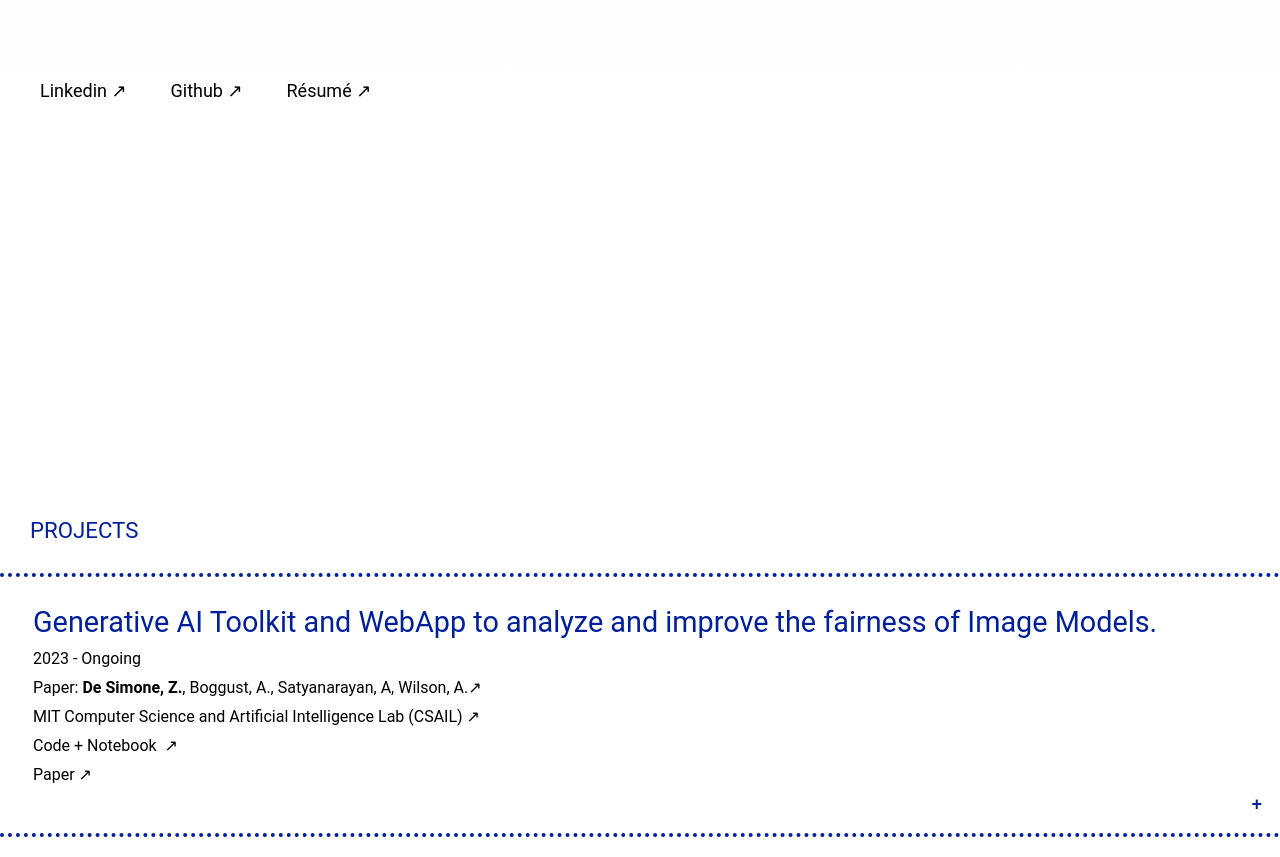
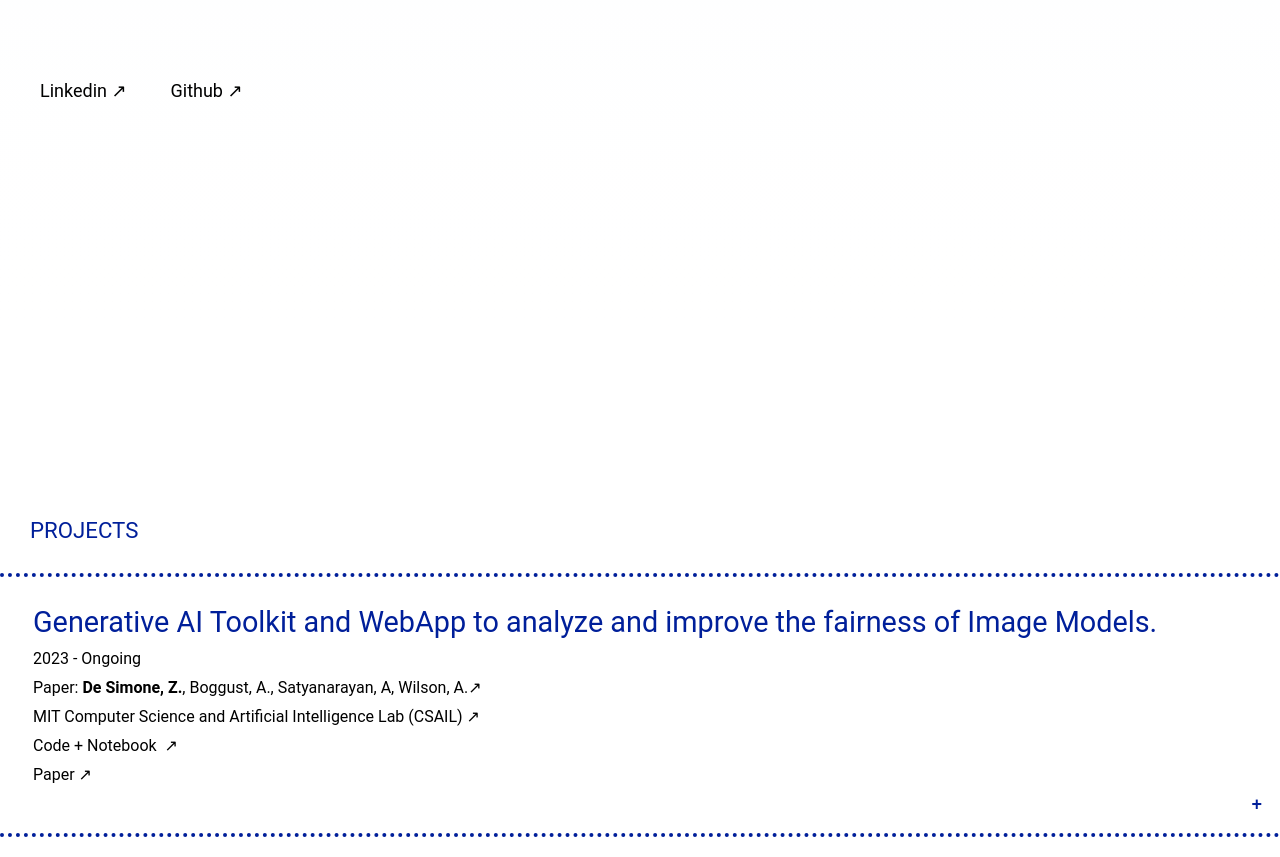
Before and after one commit to zoedesimone/zoedesimone.github.io, a plain HTML site: page index.html in a window 1280 px wide. Shown: the part 1263-2120 px from the top of the page. Drawn offline with Linux system fonts and the light colour scheme; a script that the page names is missing.

Commit message:
updated resume

```diff
--- a/index.html
+++ b/index.html
@@ -52,7 +52,7 @@ Before MIT, I studied Architecture and Computer Science at Cornell University, w
 <div class="intro-container">
 <a class= "four" href="https://www.linkedin.com/in/zoedesimone">Linkedin ↗</a>
  <a class= "four" href="https://github.com/zoedesimone">Github ↗</a>
-<a class= "four" href="https://docs.google.com/document/d/e/2PACX-1vSwn0Zij2ESqllUIPDUn8SczfgBMcrOgwZCtJb1cQuTD0l0ZBpPS2IwAmoaTAdBZw/pub">Résumé ↗</a>
+ <!--.<a class= "four" href="https://docs.google.com/document/d/e/2PACX-1vSwn0Zij2ESqllUIPDUn8SczfgBMcrOgwZCtJb1cQuTD0l0ZBpPS2IwAmoaTAdBZw/pub">Résumé ↗</a>-->
 
   </div>
 
```
